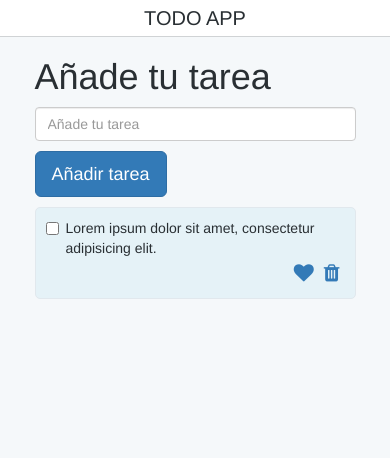
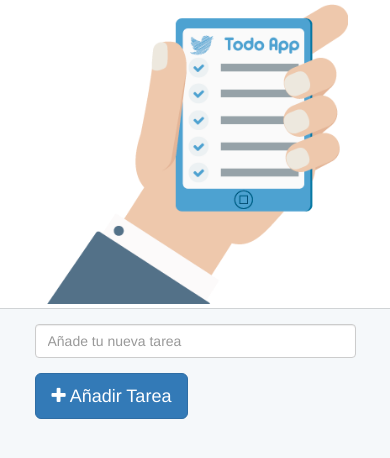
Before and after one commit to CamilaSolis/twitter, a plain HTML site: page index.html in a window 390 px wide. Drawn offline with nearby package versions, Linux system fonts and the light colour scheme.

Commit message:
Todo funcionando, diseño e imagen responsivo

```diff
--- a/css/main.css
+++ b/css/main.css
@@ -1,7 +1,7 @@
 * {
-  box-sizing: border-box;
-  margin: 0;
-  padding: 0;
+	box-sizing: border-box;
+	margin: 0;
+	padding: 0;
 }
 body{
 	font-family: Helvetica;
@@ -12,7 +12,7 @@ body{
 	width: 90%;
 	margin: 0 auto;
 }
-.head {
+.headpc {
 	width: 100%;
 	font-size: 20px;
 	text-align: center;
@@ -20,28 +20,77 @@ body{
 	padding: 1%;
 	border-bottom: 1px solid #D0D3D5;
 }
+.headtablet {
+	width: 100%;
+	font-size: 20px;
+	text-align: center;
+	background-color: white;
+	padding: 1%;
+	border-bottom: 1px solid #D0D3D5;
+	display:none;
+}
+.headcelu {
+	width: 100%;
+	font-size: 20px;
+	text-align: center;
+	background-color: white;
+	padding: 1%;
+	border-bottom: 1px solid #D0D3D5;
+	display:none;
+}
 .texto {
-	margin-top: 10px;
-	margin-bottom: 10px;
+	margin-top: 15px;
+	margin-bottom: 15px;
 }
-.tarea {
+li {
 	width: 100%;
 	background-color: #E5F2F7;
 	border: 1px solid #E1E8ED;
 	padding: 10px;
 	border-radius: 5px;
+	list-style: none;
+	margin-top: 2px;
+}
+.boton{
+	margin-bottom: 10px;
 }
 .iconos{
 	margin: 5px;
 	font-size: 20px;
-	float:right;
-}
-:checked + span {
-  text-decoration: line-through;
-}
-.classlista{
-	list-style:none;
 }
 .row{
 	margin: 0;
 }
+.checked {
+	text-decoration: line-through;
+}
+.like{
+	color:red;
+}
+.pc{
+	width: 25%;
+}
+@media (max-width : 768px) and (min-width : 480px){
+	.headpc{
+		display: none;
+	}
+	.headtablet{
+		display: inline-block;
+	}
+	.tablet{
+		width: 70%;
+	}
+}
+@media
+(min-width: 320px) and (max-width: 479px){
+	.headpc{
+		display: none;
+	}
+	.headcelu{
+		display: inline-block;
+	}
+	.celu{
+		width: 80%;
+	}
+
+}
--- a/index.html
+++ b/index.html
@@ -3,34 +3,35 @@
 <head>
 	<meta charset="UTF-8">
 	<title>Twitter</title>
+	<meta name="viewport" content="width=device-width, initial-scale=1">
 	<link rel="shortcut icon" type="image/png" href="twitter.png"/>
 	<link rel="stylesheet" type="text/css" href="js/bootstrap.min.css">
-	<link rel="stylesheet" type="text/javascript" href="js/bootstrap.min.js">
 	<link rel="stylesheet" type="text/css" href="css/font-awesome.css">
-	<script type="text/javascript" src="js/script.js"></script>
 	<link rel="stylesheet" href="css/main.css">
 </head>
 <body>
-	<header>
-		<div class="head">TODO APP</div>
+	<header id="myDIV">
+		<div class="headpc"><img class="pc" src="PC.png"></div>
+		<div class="headtablet"><img class="tablet" src="Tablet.png"></div>
+		<div class="headcelu"><img class="celu" src="Celu.png"></div>
 	</header>
 	<section>
-		<div class= "row menu">
+		<div class= "row">
 			<div class= "container">
-				<h1>Añade tu tarea</h1>
-				<input type="text" id="todo" class="form-control texto" placeholder="Añade tu tarea">
-				<p><input type="button" id ="add" class="btn btn-primary btn-lg" href="#" value="Añadir tarea"></p>
-				<ul class="classlista">
-				<li><div class="checkbox tarea row">
-					<label>
-					<input type="checkbox" id="todoList"> <span>Lorem ipsum dolor sit amet, consectetur adipisicing elit.</span>
-					</label>
-					<a href="#"><i class="fa fa-trash iconos" aria-hidden="true"></i></a>
-					<a href="#"><i class="fa fa-heart iconos" aria-hidden="true"></i></a>
-				</div></li>
-				</ul>
+				<input type="text" id="agregatarea" class="form-control texto" placeholder="Añade tu nueva tarea">
+				<span onclick="todoapp()" class="btn btn-primary btn-lg boton"><i class="fa fa-plus" aria-hidden="true"></i> Añadir Tarea</span>
 			</div>
 		</div>
 	</section>
+	<section>
+		<div class="container">
+			<ul id="nuevalista">
+			</ul>
+		</div>
+	</section>
+</div>
+<script src="https://ajax.googleapis.com/ajax/libs/jquery/1.12.4/jquery.min.js"></script>
+<script src="js/bootstrap.min.js"></script>
+<script type="text/javascript" src="js/script.js"></script>
 </body>
 </html>
--- /dev/null
+++ b/js/script.js
@@ -0,0 +1,70 @@
+function todoapp(){
+  //Boton like
+  var like = document.createElement('span');
+  like.setAttribute('type','button');
+  like.setAttribute('class','iconos');
+
+  var likeicon = document.createElement('i');
+  likeicon.setAttribute('class', 'fa fa-heart');
+  like.appendChild(likeicon);
+
+  //Boton erase
+  var erase = document.createElement('span');
+  erase.setAttribute('type','button');
+  erase.setAttribute('class','iconos');
+
+  var eraseicon = document.createElement('i');
+  eraseicon.setAttribute('class', 'fa fa-trash');
+  erase.appendChild(eraseicon);
+
+  //Boton check
+  var tiket= document.createElement("input");
+  tiket.setAttribute("id" , "check");
+  tiket.setAttribute("type", "checkbox");
+
+  //Tareas nuevas + botones
+  var li = document.createElement("li");
+  var inputValue = document.getElementById("agregatarea").value;
+  var texto = document.createTextNode(inputValue);
+  li.appendChild(tiket);
+  li.appendChild(texto);
+  li.appendChild(like);
+  li.appendChild(erase);
+
+  //Condicion "Tarea en blanco"
+  if (inputValue === null || inputValue==="") {
+    alert("¡¡No puede quedar en blanco!!");
+  } else {
+    document.getElementById("nuevalista").appendChild(li);
+  }
+  document.getElementById("agregatarea").value = "";
+
+  //Propiedades Like
+  var span = document.createElement("SPAN");
+  span.className = "close";
+  span.appendChild(like);
+  li.appendChild(span);
+
+  //Propiedades Erase
+  var span = document.createElement("SPAN");
+  span.className = "close";
+  span.appendChild(erase);
+  li.appendChild(span);
+
+  //Evento like
+  like.addEventListener('click', function(){
+    like.classList.toggle('like');
+  });
+
+  //Evento erase
+  erase.addEventListener('click', function(){
+    li.style.display = "none";
+  });
+
+  //Evento check
+  tiket.addEventListener("click", function(){
+    li.classList.toggle("checked");
+  });
+
+
+}
```
Also changed, not shown: Celu.png (added), PC.png (added), Tablet.png (added).
